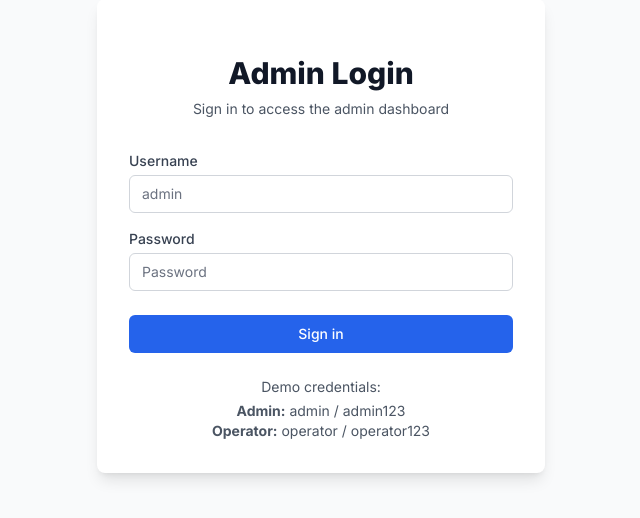
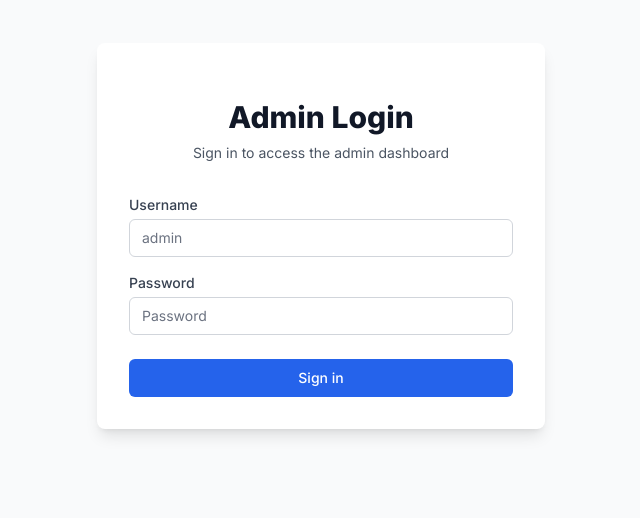
Before and after one commit to Jar1s/PIZZA-SYSTEM-WEB, a Next.js app in the folder frontend/: page /login in a window 1280 px wide. Shown: the part 164-682 px from the top of the page, without its empty margins (319-959 px from the left). Built offline with nearby package versions, Linux system fonts and the light colour scheme; no server answers; sample sign-in values are in the browser's storage.

Commit message:
Remove demo credentials from login page
- Remove demo credentials display (admin/admin123, operator/operator123)
- Improve security by not exposing default credentials on login page

```diff
--- a/frontend/app/login/page.tsx
+++ b/frontend/app/login/page.tsx
@@ -112,16 +112,6 @@ export default function LoginPage() {
               {loading ? 'Signing in...' : 'Sign in'}
             </button>
           </div>
-
-          <div className="text-sm text-center text-gray-600">
-            <p>Demo credentials:</p>
-            <p className="mt-1">
-              <strong>Admin:</strong> admin / admin123
-            </p>
-            <p>
-              <strong>Operator:</strong> operator / operator123
-            </p>
-          </div>
         </form>
       </div>
     </div>
```
